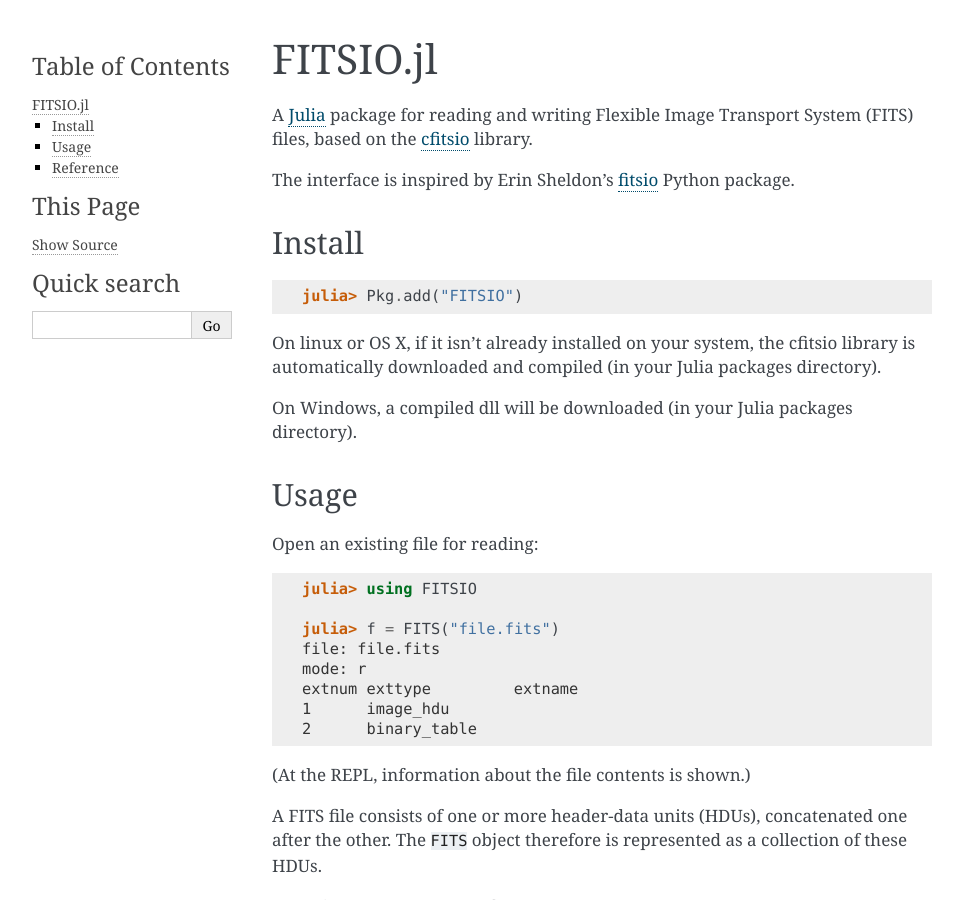
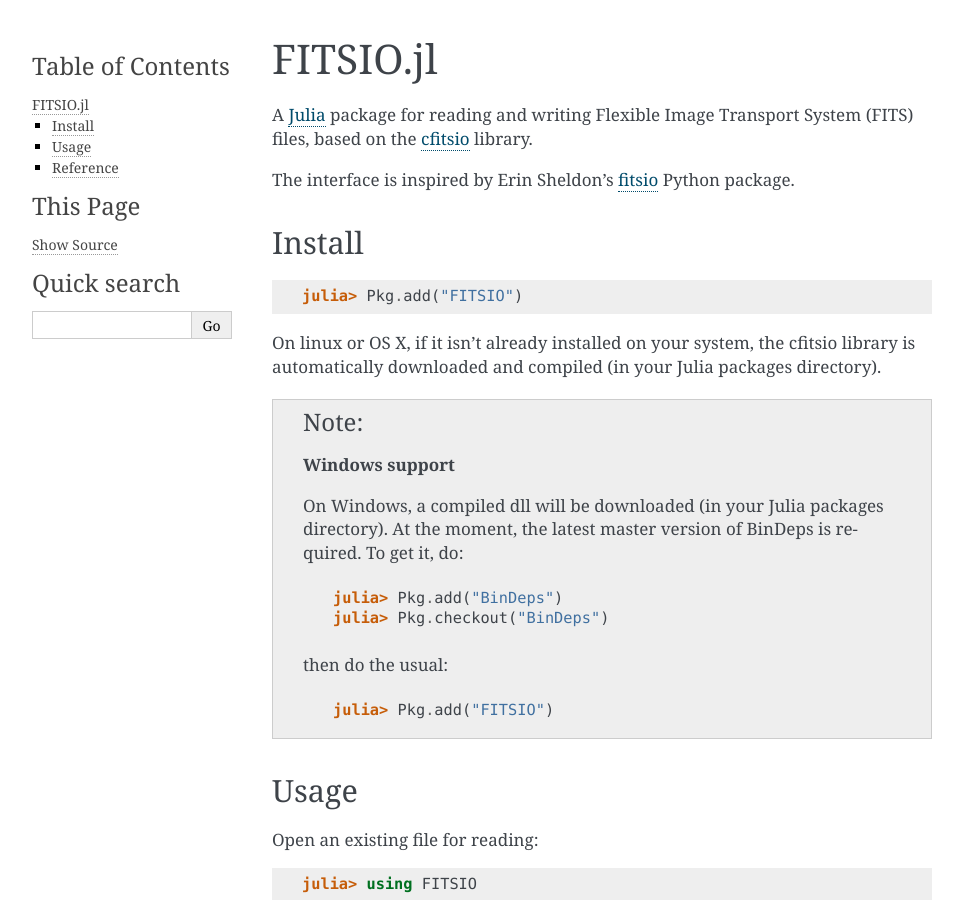
Before and after one commit to JuliaAstro/FITSIO.jl, a Sphinx documentation site: the page built from doc/index.rst, in a window 1280 px wide and 900 px high. Shown: the whole window, without its empty margins (148-1111 px from the left). Built offline with Sphinx 7.4.7, drawn with Linux system fonts in a browser that asks for light colours.

Commit message:
add notes about windows support

```diff
--- a/doc/index.rst
+++ b/doc/index.rst
@@ -22,8 +22,18 @@
 the cfitsio library is automatically downloaded and compiled
 (in your Julia packages directory).
 
-On Windows, a compiled dll will be downloaded (in your Julia
-packages directory).
+.. note:: **Windows support**
+
+   On Windows, a compiled dll will be downloaded (in your Julia
+   packages directory). At the moment, the latest master
+   version of BinDeps is required. To get it, do::
+
+       julia> Pkg.add("BinDeps")
+       julia> Pkg.checkout("BinDeps")
+
+   then do the usual::
+
+       julia> Pkg.add("FITSIO")
 
 Usage
 -----
```
Also changed, not shown: NEWS.md (+2 -1 lines), 1 other file.
